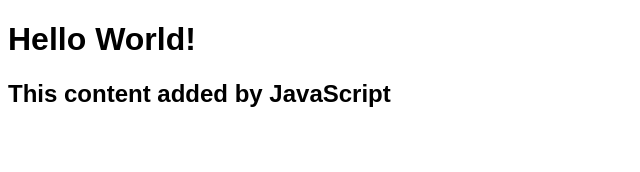
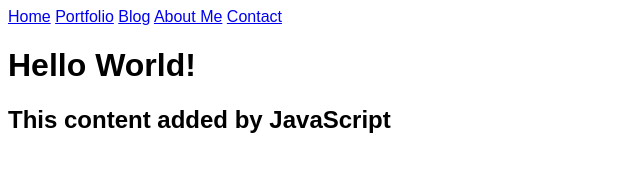
Before and after one commit to scarlettvalentin/data-scientist-fashionista, a plain HTML site: page index.html in a window 1280 px wide. Shown: the whole page, without its empty margins (0-640 px from the left). Drawn offline with Linux system fonts and the light colour scheme.

Commit message:
add top nav to html

```diff
--- a/index.html
+++ b/index.html
@@ -5,6 +5,13 @@
         <title>My Personal Website</title>
     </head>
     <body>
+        <div class="topnav">
+            <a class="active" href="#home">Home</a>
+            <a href="#portfolio">Portfolio</a>
+            <a href="#blog">Blog</a>
+            <a href="#about">About Me</a>
+            <a href="#contact">Contact</a>
+        </div>
         <h1>Hello World!</h1>
         <script src="script.js"></script>
     </body>
```
